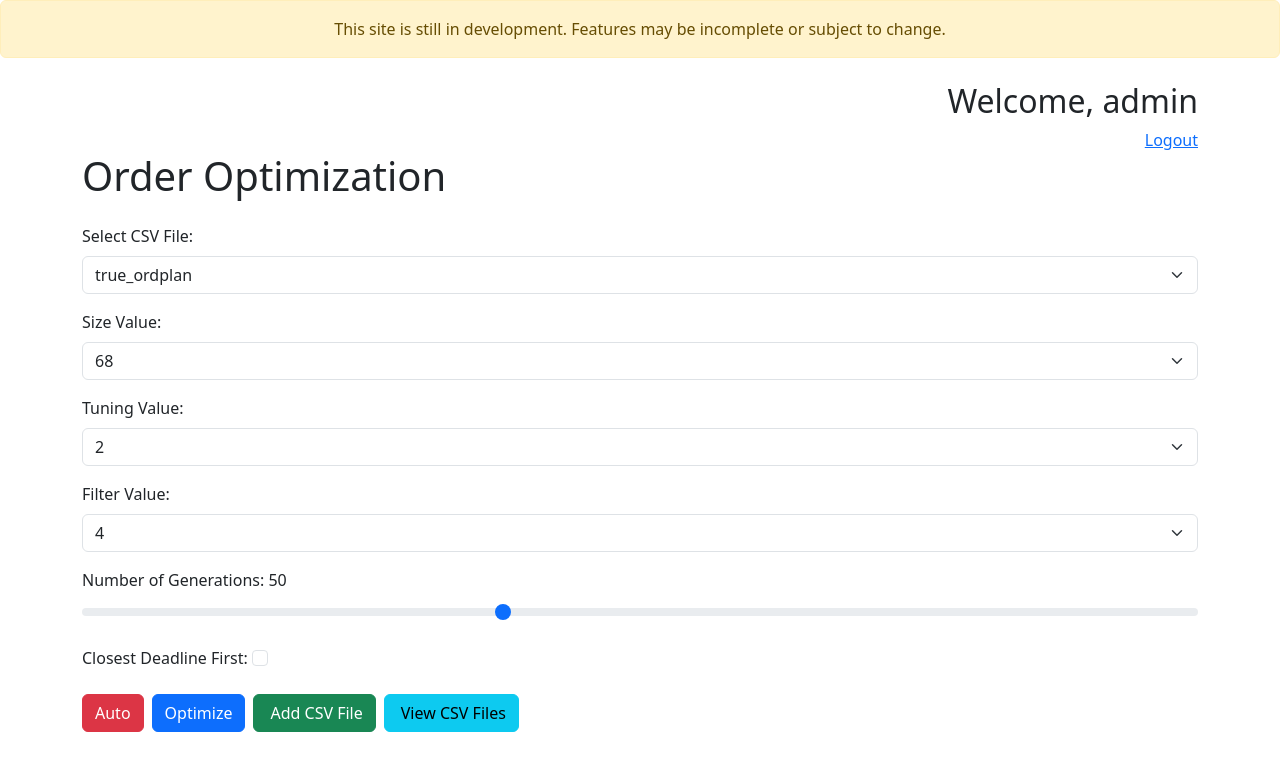
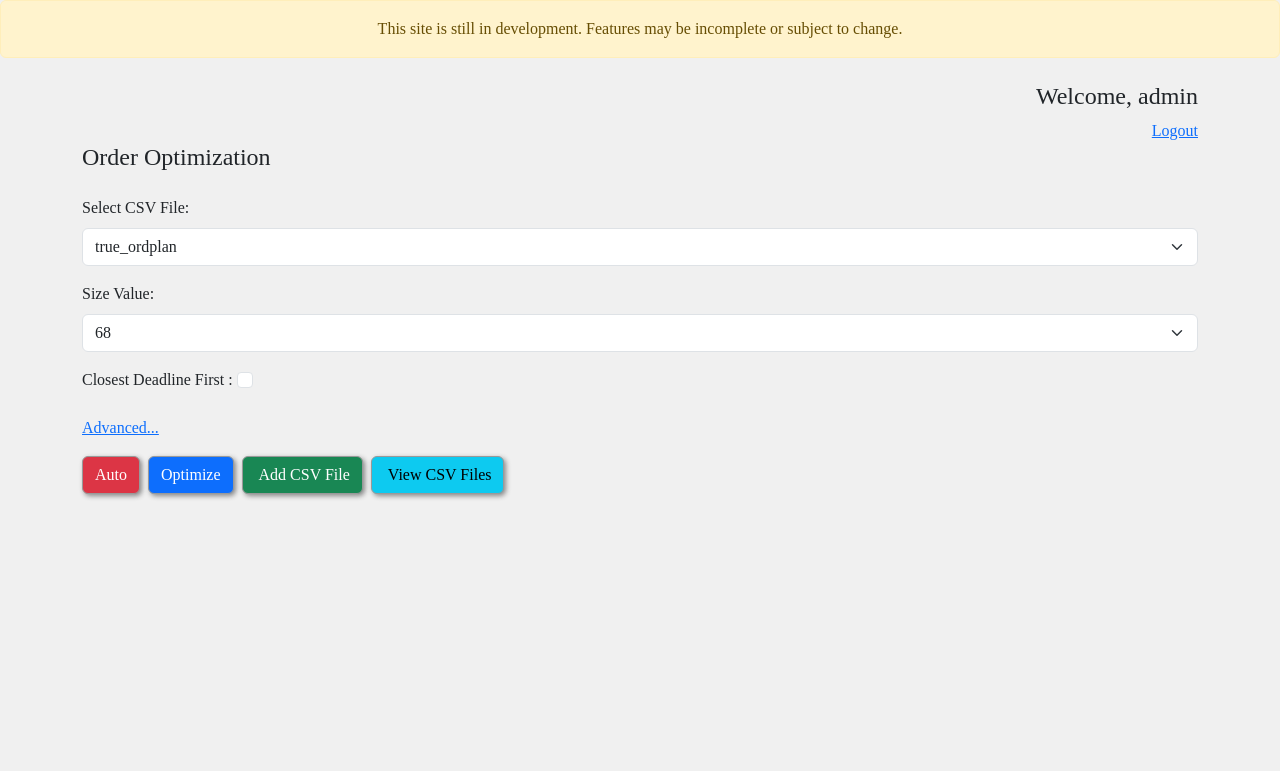
Before and after one commit to ppaauuoo/paper_cutting_project, a Django app: page / in a window 1280 px wide. Shown: the top 771 px of the page. Run offline with Django 4.2, Linux system fonts and the light colour scheme; a user stored in the database is signed in; data comes from the database, SQL or seed files in the repository; both versions use the stored data as it was after the commit.

Commit message:
feat(UI): make site more user friendly and retro styled.

```diff
--- a/order_optimization/templates/base.html
+++ b/order_optimization/templates/base.html
@@ -10,7 +10,19 @@
       rel="stylesheet"
     />
     <style>
-      /* Custom styles */
+        #overlay {
+            position: fixed;
+            top: 0;
+            left: 0;
+            width: 100%;
+            height: 100%;
+            background-color: rgba(255, 255, 255, 0.8); /* Transparent white overlay */
+            z-index: 9999; /* Ensure it's on top of everything */
+            display: flex;
+            justify-content: center;
+            align-items: center;
+        }
+
       .dev-banner {
         background-color: #fff3cd;
         border-color: #ffeeba;
@@ -30,22 +42,64 @@
       .slide-out {
         animation: slideOut 1s forwards;
       }
+
+      /* Add borders and shadows */
+      body {
+        background-color: #f0f0f0;
+        font-family: 'Times New Roman', serif;
+        font-size: 16px;
+      }
+
+      /* Increase spacing between elements */
+      .form-group {
+        margin-bottom: 20px;
+      }
+
+      /* Use muted color scheme */
+      .btn {
+        border: 1px solid #999;
+        box-shadow: 2px 2px 5px #888888;
+      }
+
+      /* Simplify button styles */
+
+      /* Increase font size for better readability */
+      h1, h2 {
+        font-size: 24px;
+      }
+
+      /* Classic button hover effect */
+      .btn:hover {
+        background-color: #bbb;
+      }
     </style>
     {% block extra_head %}{% endblock %}
   </head>
   <body>
     <!--Messages Alert -->
     {% if messages %}
-    <div class="position-fixed top-0 end-0 p-3" style="z-index: 11" id="messagesAlert">
+    <div
+      class="position-fixed top-0 end-0 p-3"
+      style="z-index: 11"
+      id="messagesAlert"
+    >
       {% for message in messages %}
-            <div class="toast show" role="alert" aria-live="assertive" aria-atomic="true">
+      <div
+        class="toast show"
+        role="alert"
+        aria-live="assertive"
+        aria-atomic="true"
+      >
         <div class="toast-header">
           <strong class="me-auto">Notification</strong>
-                    <button type="button" class="btn-close" data-bs-dismiss="toast" aria-label="Close"></button>
+          <button
+            type="button"
+            class="btn-close"
+            data-bs-dismiss="toast"
+            aria-label="Close"
+          ></button>
         </div>
-                <div class="toast-body">
-                    {{ message }}
-                </div>
+        <div class="toast-body">{{ message }}</div>
       </div>
       {% endfor %}
     </div>
@@ -57,17 +111,20 @@
       to change.
     </div>
 
-    <div class="container mt-4">{% block content %}{% endblock %}</div>
+    <div class="container mt-4">
+
+      {% block content %}{% endblock %}
+    </div>
 
     <!-- Bootstrap JS (optional) -->
     <script src="https://cdn.jsdelivr.net/npm/bootstrap@5.3.0-alpha1/dist/js/bootstrap.bundle.min.js"></script>
     <script>
       // Function to slide out the messages alert after 5 seconds
-        setTimeout(function() {
-            var messagesAlert = document.getElementById('messagesAlert');
+      setTimeout(function () {
+        var messagesAlert = document.getElementById("messagesAlert");
         if (messagesAlert) {
-                messagesAlert.classList.add('slide-out');
-                setTimeout(function() {
+          messagesAlert.classList.add("slide-out");
+          setTimeout(function () {
             messagesAlert.remove();
           }, 1000); // Wait for the animation to complete before removing the element
         }
--- a/order_optimization/templates/optimize.html
+++ b/order_optimization/templates/optimize.html
@@ -3,6 +3,10 @@
 {% block title %}Order Optimization{% endblock %}
 
 {% block content %}
+    <div id="overlay">
+        <h1>Loading...</h1>
+    </div>
+
     <div class="d-flex justify-content-end">
         <div class="text-end">
         <h2>Welcome, {{ user.username }}</h2>
@@ -31,6 +35,14 @@
             </select>
         </div>
         <div class="form-group mb-3">
+            <label for="deadline_toggle" class="form-label">Closest Deadline First :</label>
+            <input type="checkbox" id="deadline_toggle" name="deadline_toggle" class="form-check-input" value="true" {% if request.POST.deadline_toggle == "true" %}checked{% endif %}>
+        </div>
+        <a href="#advanced" data-bs-toggle="collapse" id="advanced-tab">Advanced...</a>
+
+        <!-- Advanced Collapsed -->
+        <div id="advanced" class="collapse" aria-labelledby="advanced-tab">
+            <div class="form-group mb-3">
                 <label for="tuning_value" class="form-label">Tuning Value:</label>
                 <select id="tuning_value" name="tuning_value" class="form-select" required>
                     <option value="2" {% if request.POST.tuning_value == "2" %}selected{% endif %}>2</option>
@@ -46,13 +58,10 @@
                 </select>
             </div>
             <div class="form-group mb-3">
-            <label for="num_generations" class="form-label">Number of Generations:</label>
+                <label for="num_generations" class="form-label">Number of Generations :</label>
                 <output for="num_generations" id="slider_output"></output>
                 <input type="range" id="num_generations" name="num_generations" min="20" max="100" value="50" class="form-range" required>
             </div>
-        <div class="form-group mb-3">
-            <label for="deadline_toggle" class="form-label">Closest Deadline First:</label>
-            <input type="checkbox" id="deadline_toggle" name="deadline_toggle" class="form-check-input" value="true" {% if request.POST.deadline_toggle == "true" %}checked{% endif %}>
         </div>
 
         <div class="d-flex flex-wrap justify-content-start mt-3 gap-2">
@@ -159,7 +168,7 @@
                     <svg xmlns="http://www.w3.org/2000/svg" width="16" height="16" fill="currentColor" class="bi bi-exclamation-triangle-fill" viewBox="0 0 16 16">
                         <path d="M8.982 1.566a1.13 1.13 0 0 0-1.96 0L.165 13.233c-.457.778.091 1.767.98 1.767h13.713c.889 0 1.438-.99.98-1.767L8.982 1.566zM8 5c.535 0 .954.462.9.995l-.35 3.507a.552.552 0 0 1-1.1 0L7.1 5.995A.905.905 0 0 1 8 5zm.002 6a1 1 0 1 1 0 2 1 1 0 0 1 0-2z"/>
                     </svg> {{ results.trim }}
-                    <form method="post">
+                    <form method="post" onsubmit="document.getElementById('commonBtn').classList.add('disabled'); document.getElementById('commonBtn').querySelector('.spinner-border').classList.remove('d-none');">
                         {% csrf_token %}
                         <button type="submit" name="common" class="btn btn-primary" id="commonBtn">
                             <span class="spinner-border spinner-border-sm d-none" role="status" aria-hidden="true"></span>
@@ -192,7 +201,6 @@
             btn.classList.add('disabled');
             btn.setAttribute('aria-disabled', 'true');
             btn.querySelector('.spinner-border').classList.remove('d-none');
-            btn.querySelector('.btn-text').textContent = 'Optimizing...';
         }
         if (e.submitter && e.submitter.name === 'common') {
             var btn = document.getElementById('commonBtn');
@@ -200,8 +208,15 @@
             btn.setAttribute('aria-disabled', 'true');
             btn.querySelector('.spinner-border').classList.remove('d-none');
         }
+        document.getElementById('overlay').style.display = 'flex';
+        document.body.style.overflow = 'hidden';
+        window.PointerEvent = None
         });
-
+    });
+    window.addEventListener('load', function() {
+            // Remove the overlay when the page is fully loaded
+            document.getElementById('overlay').style.display = 'none';
+        });
         const slider = document.getElementById('num_generations');
         const output = document.getElementById('slider_output');
         output.textContent = slider.value;
@@ -209,9 +224,9 @@
         slider.oninput = function() {
             output.textContent = this.value;
         };
-
+    $(document).ready(function(){
+    // Trigger the click event on the tab link to open the Advanced tab
+    $('#advanced-tab').click();
 });
-
-
 </script>
 {% endblock %}
```
Also changed, not shown: order_optimization/views.py (+2 -7 lines), db.sqlite3. Lines whose indentation alone changed are shown as unchanged.
